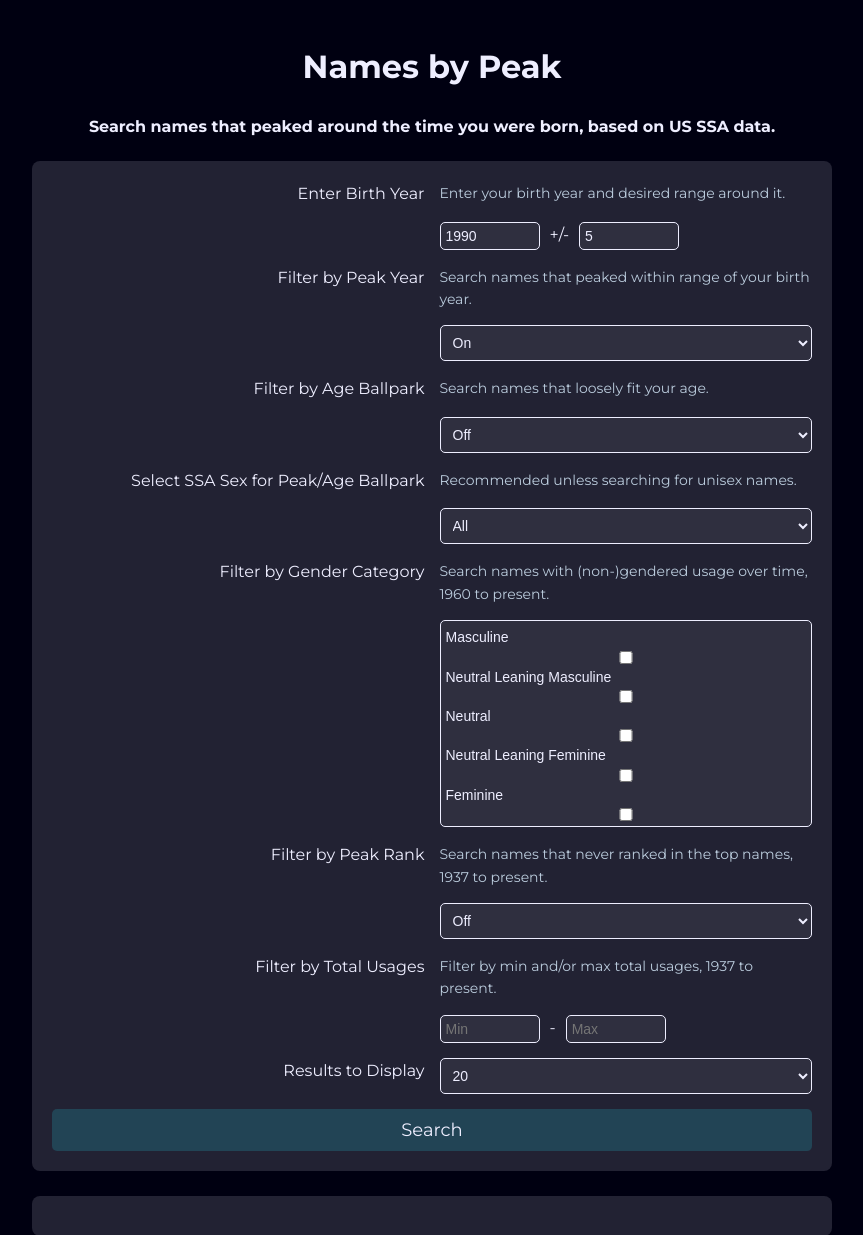
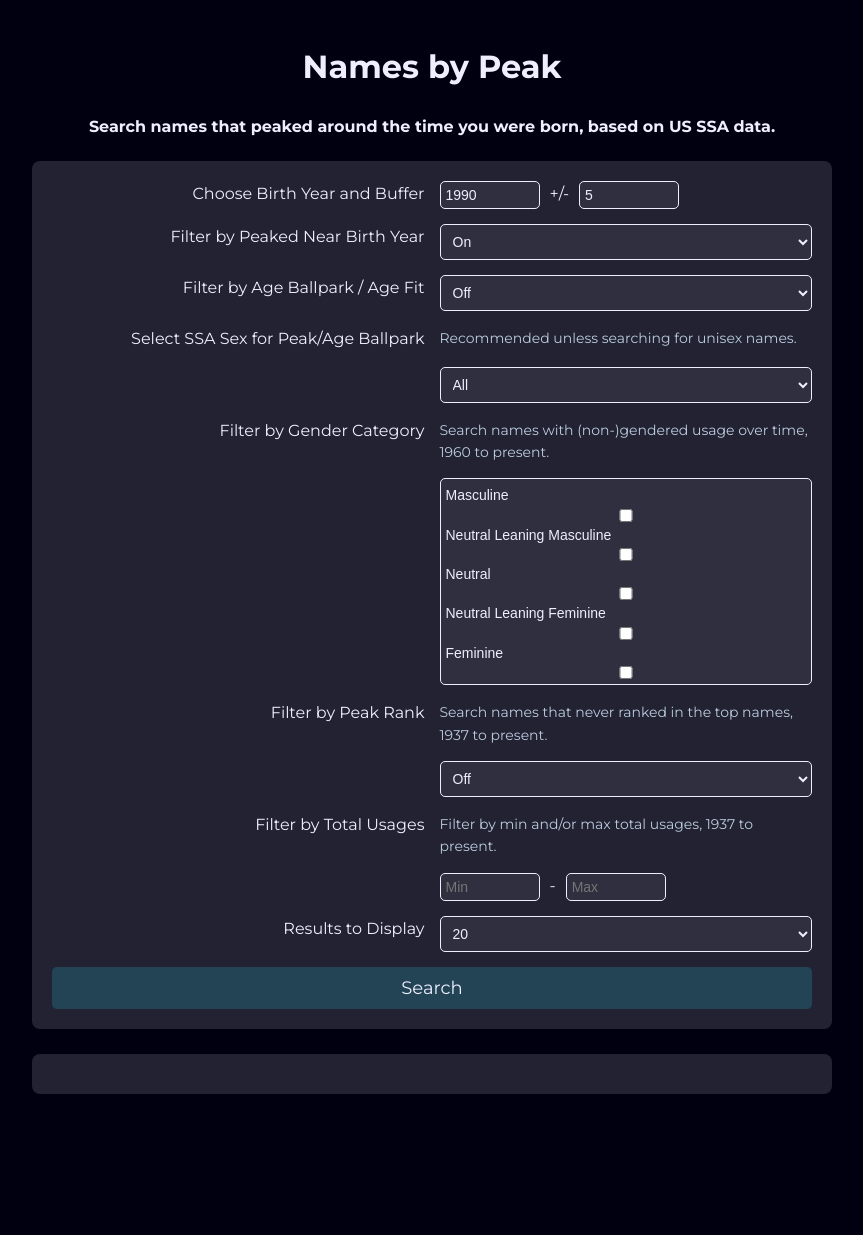
Before and after one commit to name-finder/name-finder, a Flask app: page /peak in a window 1280 px wide. Shown: the top 1235 px of the page, without its empty margins (208-1071 px from the left). After the commit the page ends 1094 px from the top, so only its background shows below. Run offline with Flask 3, Linux system fonts and the light colour scheme.

Commit message:
names_by_peak.html: update labels

```diff
--- a/templates/names_by_peak.html
+++ b/templates/names_by_peak.html
@@ -11,24 +11,20 @@
     <h1>Names by Peak</h1>
     <h4>Search names that peaked around the time you were born, based on US SSA data.</h4>
     <form id="filterForm">
-
-        <label for="year">Enter Birth Year</label>
-        <div class="input-note">Enter your birth year and desired range around it.</div>
+        <label for="year">Choose Birth Year and Buffer</label>
         <div class="side-by-side-num-inputs">
             <input type="number" id="year" name="year" min="1940" max="2023" maxlength="4" value="1990">
             <label for="yearBand">+/-</label>
             <input type="number" id="yearBand" name="yearBand" min="0" max="10" maxlength="2" value="5">
         </div>
 
-        <label for="usePeak">Filter by Peak Year</label>
-        <div class="input-note">Search names that peaked within range of your birth year.</div>
+        <label for="usePeak">Filter by Peaked Near Birth Year</label>
         <select id="usePeak" name="usePeak">
             <option value="On">On</option>
             <option value="">Off</option>
         </select>
 
-        <label for="ageBallpark">Filter by Age Ballpark</label>
-        <div class="input-note">Search names that loosely fit your age.</div>
+        <label for="ageBallpark">Filter by Age Ballpark / Age Fit</label>
         <select id="ageBallpark" name="ageBallpark">
             <option value="">Off</option>
             <option value="50">Your age within middle 50%</option>
```
